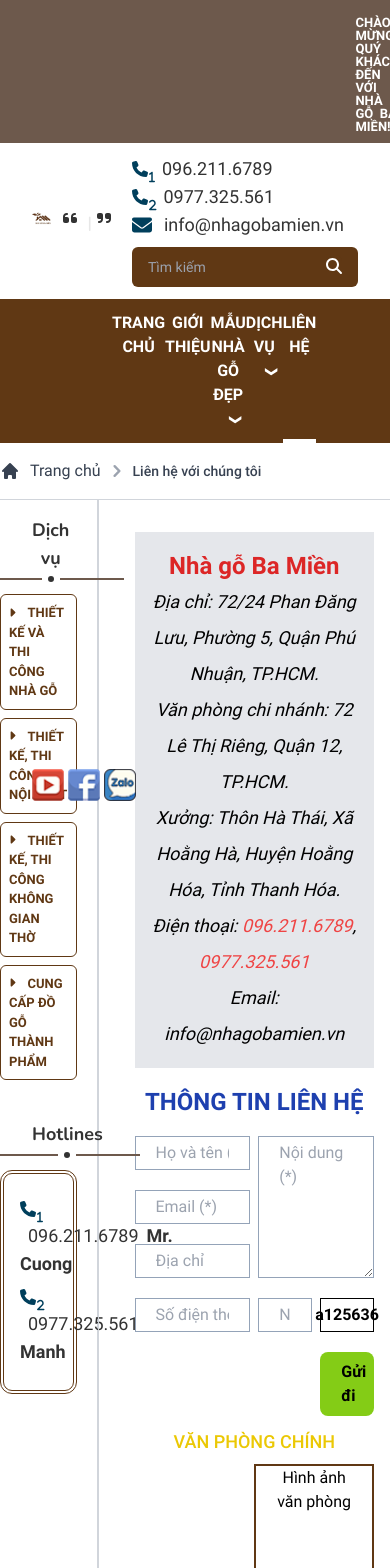
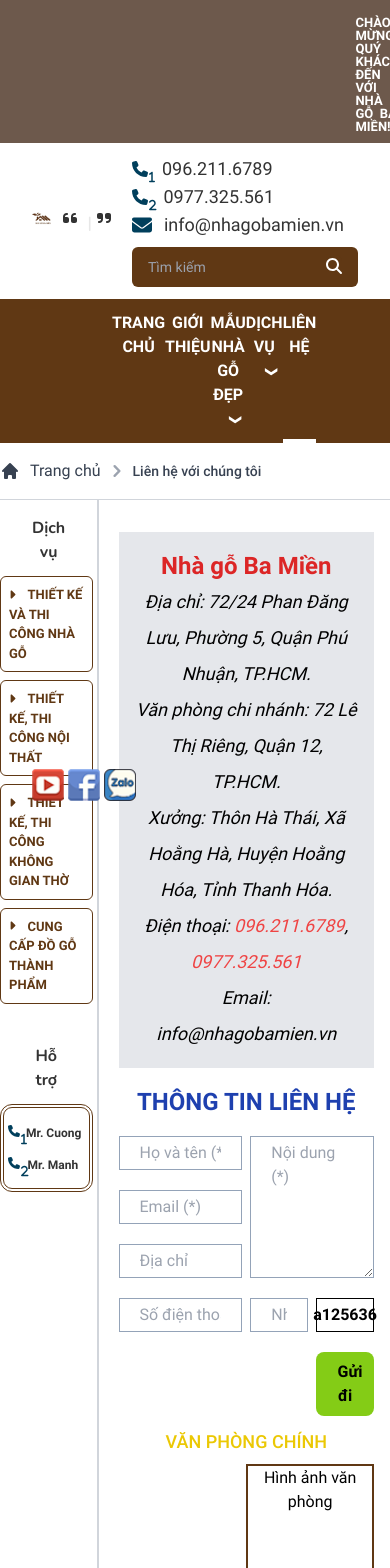
Before and after one commit to liemdang260/nhago3mien, a Next.js app in the folder client/: page /lien-he in a window 390 px wide. Shown: the top 1568 px of the page. Built offline with nearby package versions, Linux system fonts and the light colour scheme; grey boxes are pictures that could not be loaded.

Commit message:
Responsive trang gioi thieu

```diff
--- a/client/components/common/PageWrapper.jsx
+++ b/client/components/common/PageWrapper.jsx
@@ -12,10 +12,10 @@ function PageWrapper({ children }) {
                 {childrenArray[0]}
             </div>
 
-            <div className='col-span-3 border-r-[1px] border-gray-300 py-4 pr-5'>
+            <div className='col-span-3 border-r-[1px] border-gray-300 py-4 pr-1 md:pr-5'>
                 {childrenArray[1]}
             </div>
-            <div className='col-span-9 border-l-[1px] border-gray-300 py-4 pl-5'>
+            <div className='col-span-9 border-l-[1px] border-gray-300 py-4 pl-1 md:pr-5'>
                 {childrenArray[2]}
             </div>
         </div>
--- a/client/components/common/SideBar/Support.jsx
+++ b/client/components/common/SideBar/Support.jsx
@@ -10,22 +10,26 @@ const data = [
 function Support() {
     return (
         <div>
-            <Title title={'Hotlines'} size={'xl'} />
-            <div className='text-primary-color border-primary-color border-4 rounded-xl border-double p-4 mt-3'>
+            <Title title={'Hỗ trợ'} size={'xl'} />
+            <div className='text-primary-color border-primary-color border-4 rounded-xl border-double p-1 md:p-4 mt-3'>
                 {data.map((d, index) => (
                     <div key={index} className='flex items-center my-2'>
                         <a href='tel:0962116789'>
-                            <FontAwesomeIcon icon={faPhone} color='#003F5C' />
+                            <FontAwesomeIcon
+                                icon={faPhone}
+                                color='#003F5C'
+                                size='xs'
+                            />
                             <FontAwesomeIcon
                                 icon={d.icon}
                                 color='#003F5C'
                                 size='xs'
                                 className='translate-y-2 translate-x-[1px] inline-block'
                             />
-                            <span className='font-normal ml-2 text-lg text-color'>
+                            <span className='font-normal ml-2 text-sm hidden md:inline-block lg:text-lg text-color'>
                                 {d.phone}
                             </span>
-                            <span className='ml-2 text-lg text-color font-semibold'>
+                            <span className='ml-0 lg:ml-8 md:ml-2 text-xs md:text-lg text-color font-semibold'>
                                 {d.name}
                             </span>
                         </a>
--- a/client/components/common/Title.jsx
+++ b/client/components/common/Title.jsx
@@ -2,12 +2,12 @@ function Title({ title, size = '3xl', isDivider = true }) {
     return (
         <div className='relative text-center'>
             <h3
-                className={`text-color inline-block relative px-8 text-lg md:text-3xl font-bold font-nunito after:`}
+                className={`text-color inline-block relative px-8 text-base md:text-3xl font-bold font-nunito after:`}
             >
                 {title}
 
                 {isDivider && (
-                    <div className='relative z-10 w-[6px] h-[6px] mx-auto mt-1 bg-color rounded-full before:absolute before:w-16 before:h-[2px] before:bg-[#6D594C] before:right-[200%] before:top-1/2 before:-translate-y-1/2 after:absolute after:w-16 after:h-[2px] after:bg-[#6D594C] after:left-[200%] after:top-1/2 after:-translate-y-1/2'></div>
+                    <div className='hidden md:blockrelative z-10 w-[6px] h-[6px] mx-auto mt-1 bg-color rounded-full before:absolute before:w-16 before:h-[2px] before:bg-[#6D594C] before:right-[200%] before:top-1/2 before:-translate-y-1/2 after:absolute after:w-16 after:h-[2px] after:bg-[#6D594C] after:left-[200%] after:top-1/2 after:-translate-y-1/2'></div>
                 )}
             </h3>
         </div>
```
